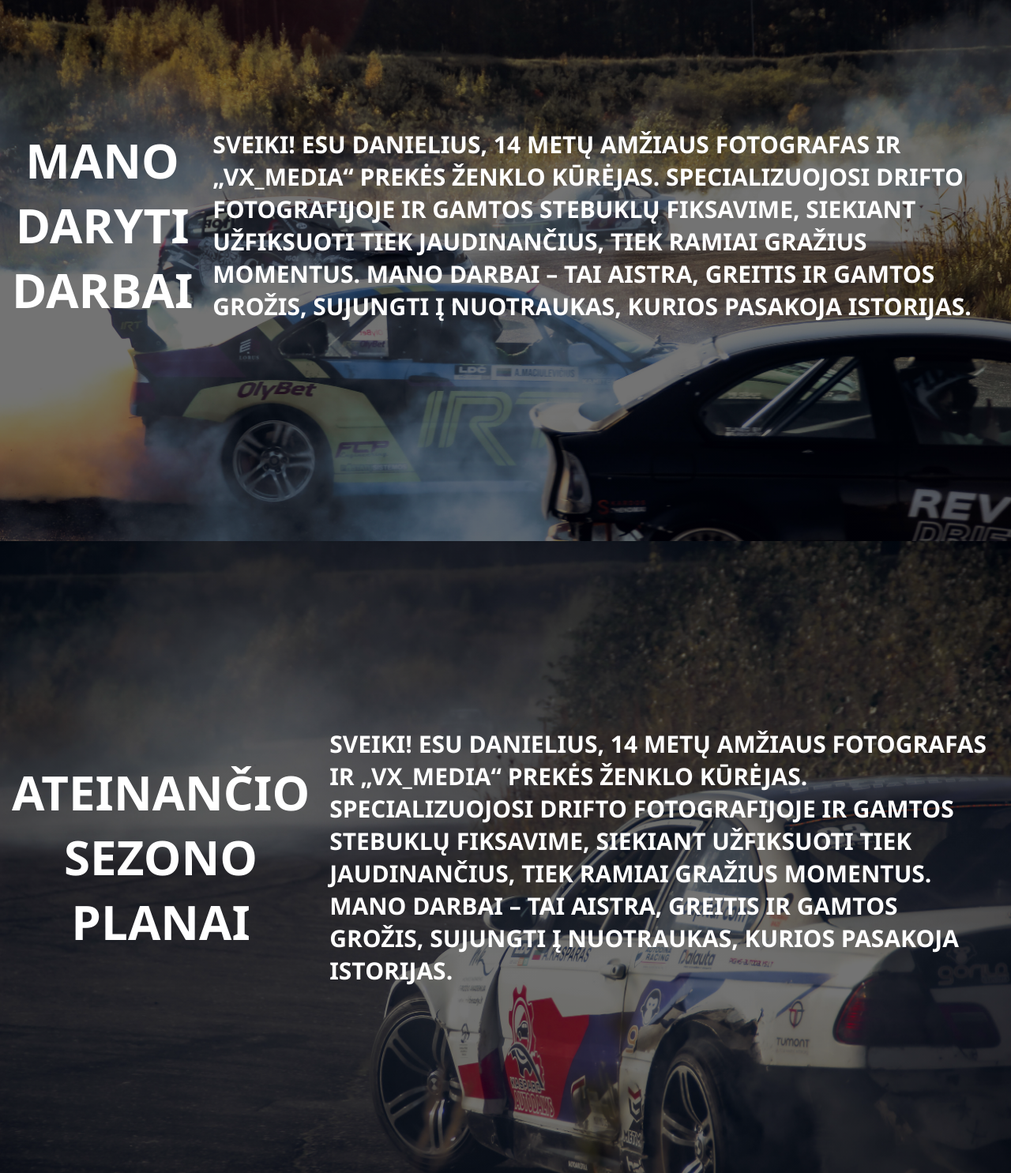
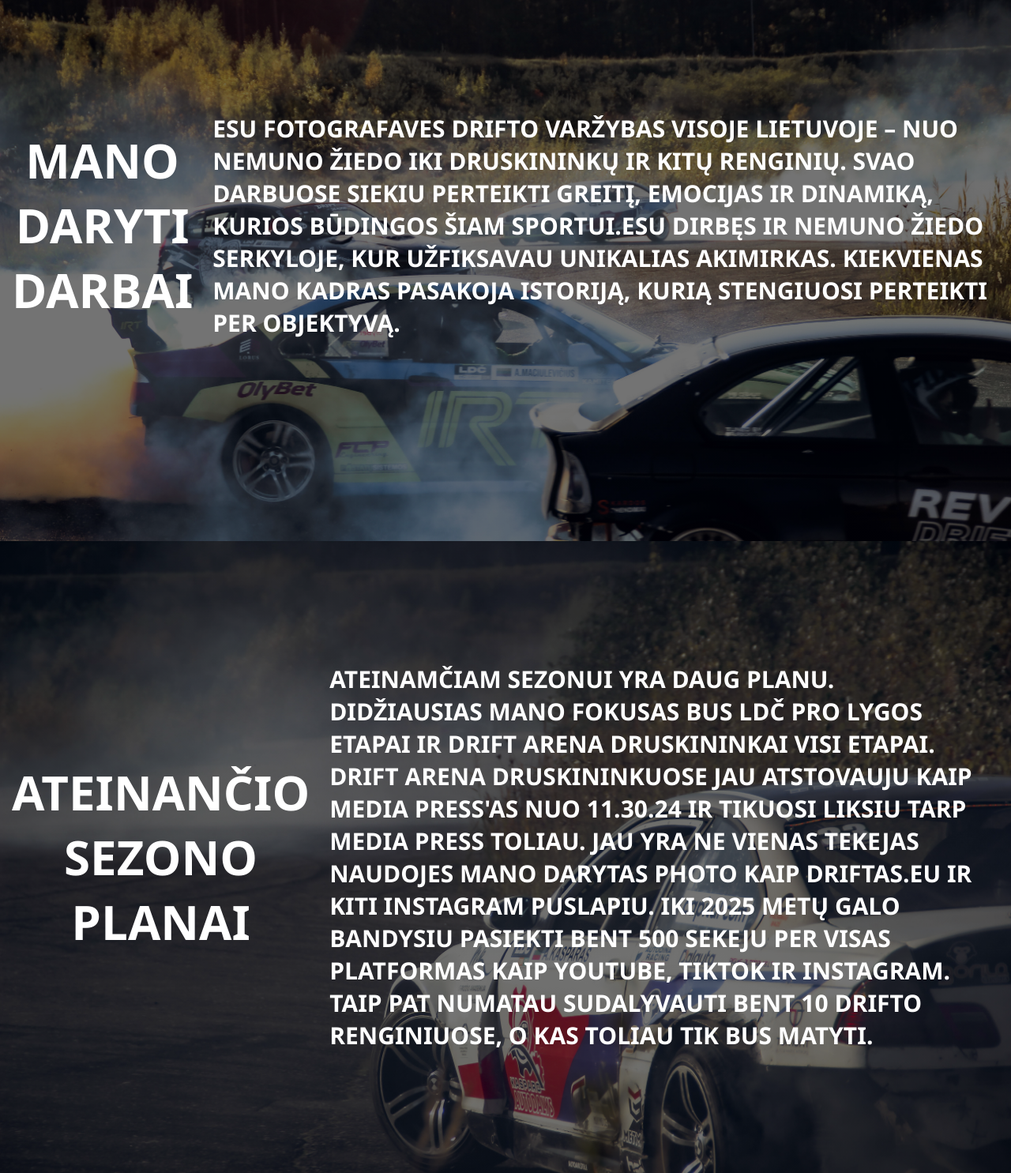
Before and after one commit to DanieliusSidlauskas/DanieliausPortfolio, a plain HTML site: page index.html in a window 1280 px wide. Shown: the part 915-2400 px from the top of the page at 79% size. Drawn offline with Linux system fonts and the light colour scheme.

Commit message:
Moodle Upload Version 1.0

```diff
--- a/index.html
+++ b/index.html
@@ -17,13 +17,13 @@
    <div class ="main_2">
     <h1>MANO DARYTI DARBAI</h1>
     <div class="main2_para">
-        <p>SVEIKI! ESU DANIELIUS, 14 METŲ AMŽIAUS FOTOGRAFAS IR „VX_MEDIA“ PREKĖS ŽENKLO KŪRĖJAS. SPECIALIZUOJOSI DRIFTO FOTOGRAFIJOJE IR GAMTOS STEBUKLŲ FIKSAVIME, SIEKIANT UŽFIKSUOTI TIEK JAUDINANČIUS, TIEK RAMIAI GRAŽIUS MOMENTUS. MANO DARBAI – TAI AISTRA, GREITIS IR GAMTOS GROŽIS, SUJUNGTI Į NUOTRAUKAS, KURIOS PASAKOJA ISTORIJAS.</p>
+        <p>ESU FOTOGRAFAVES DRIFTO VARŽYBAS VISOJE LIETUVOJE – NUO NEMUNO ŽIEDO IKI DRUSKININKŲ IR KITŲ RENGINIŲ. SVAO DARBUOSE SIEKIU PERTEIKTI GREITĮ, EMOCIJAS IR DINAMIKĄ, KURIOS BŪDINGOS ŠIAM SPORTUI.ESU DIRBĘS IR NEMUNO ŽIEDO SERKYLOJE, KUR UŽFIKSAVAU UNIKALIAS AKIMIRKAS. KIEKVIENAS MANO KADRAS PASAKOJA ISTORIJĄ, KURIĄ STENGIUOSI PERTEIKTI PER OBJEKTYVĄ.</p>
     </div>
    </div>
    <div class ="main_3">
     <h1>ATEINANČIO SEZONO PLANAI</h1>
     <div class="main3_para">
-        <p>SVEIKI! ESU DANIELIUS, 14 METŲ AMŽIAUS FOTOGRAFAS IR „VX_MEDIA“ PREKĖS ŽENKLO KŪRĖJAS. SPECIALIZUOJOSI DRIFTO FOTOGRAFIJOJE IR GAMTOS STEBUKLŲ FIKSAVIME, SIEKIANT UŽFIKSUOTI TIEK JAUDINANČIUS, TIEK RAMIAI GRAŽIUS MOMENTUS. MANO DARBAI – TAI AISTRA, GREITIS IR GAMTOS GROŽIS, SUJUNGTI Į NUOTRAUKAS, KURIOS PASAKOJA ISTORIJAS.</p>
+        <p>ATEINAMČIAM SEZONUI YRA DAUG PLANU. DIDŽIAUSIAS MANO FOKUSAS BUS LDČ PRO LYGOS ETAPAI IR DRIFT ARENA DRUSKININKAI VISI ETAPAI. DRIFT ARENA DRUSKININKUOSE JAU ATSTOVAUJU KAIP MEDIA PRESS'AS NUO 11.30.24 IR TIKUOSI LIKSIU TARP MEDIA PRESS TOLIAU. JAU YRA NE VIENAS TEKEJAS NAUDOJES MANO DARYTAS PHOTO KAIP DRIFTAS.EU IR KITI INSTAGRAM PUSLAPIU. IKI 2025 METŲ GALO BANDYSIU PASIEKTI BENT 500 SEKEJU PER VISAS PLATFORMAS KAIP YOUTUBE, TIKTOK IR INSTAGRAM. TAIP PAT NUMATAU SUDALYVAUTI BENT 10 DRIFTO RENGINIUOSE, O KAS TOLIAU TIK BUS MATYTI.</p>
     </div>
 
    </div>
```
